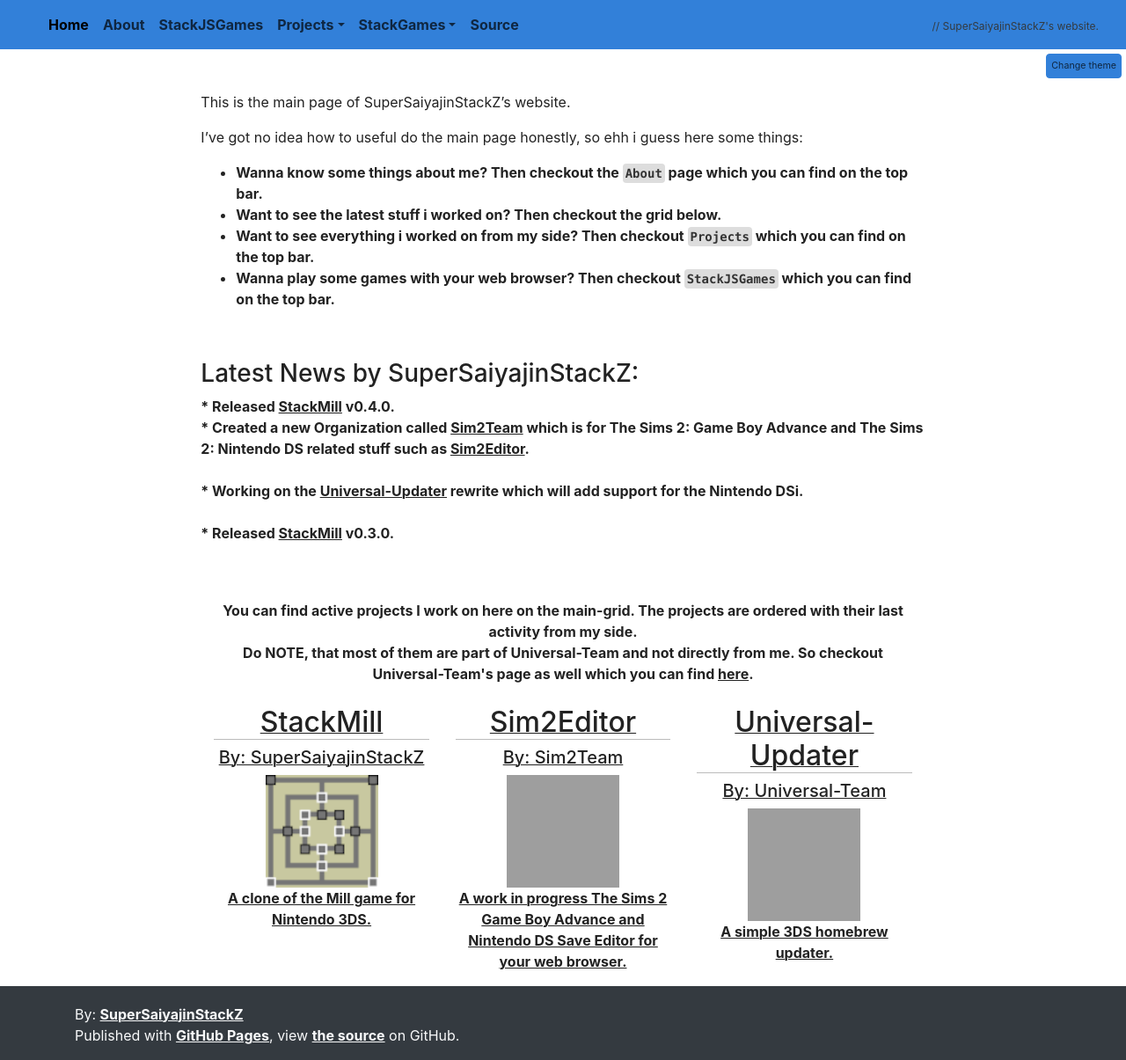
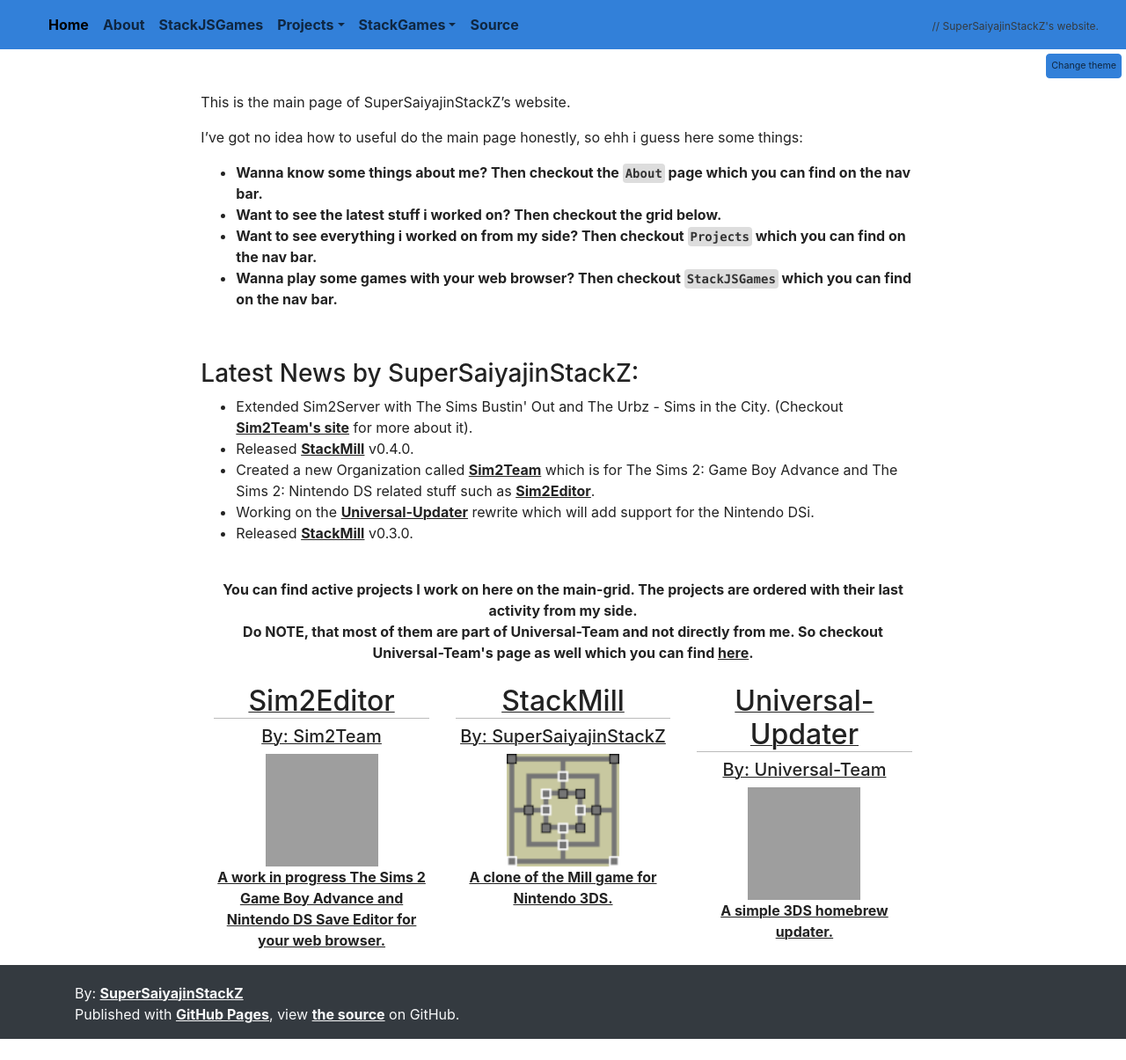
Before and after one commit to SuperSaiyajinStackZ/SuperSaiyajinStackZ.github.io, a Jekyll site: the page built from pages/index.md, in a window 1280 px wide. Shown: the whole page at 88% size. Built offline with Jekyll 4.4.1, drawn with Linux system fonts in a browser that asks for light colours; after the commit the page ends 1181 px from its top, so only the background shows below that; grey boxes are pictures that could not be loaded.

Commit message:
Update some things.

```diff
--- a/_includes/latest-news.html
+++ b/_includes/latest-news.html
@@ -1,11 +1,13 @@
 <!-- Latest News by me. ;P -->
 <br>
-<div>
+<div class="mb-3">
 	<h3>Latest News by SuperSaiyajinStackZ:</h3>
 
-	<b>* Released <a href="/stackgames/stackmill">StackMill</a> v0.4.0.</b><br>
-	<b>* Created a new Organization called <a href="https://github.com/Sim2Team">Sim2Team</a> which is for The Sims 2: Game Boy Advance and The Sims 2: Nintendo DS related stuff such as <a href="https://sim2team.github.io/Sim2Editor/">Sim2Editor</a>.</b><br><br>
-
-	<b>* Working on the <a href="https://github.com/Universal-Team/Universal-Updater">Universal-Updater</a> rewrite which will add support for the Nintendo DSi.</b><br><br>
-	<b>* Released <a href="/stackgames/stackmill">StackMill</a> v0.3.0.</b>
-</div><br>
+	<ul class="fw-bold">
+		<li>Extended Sim2Server with The Sims Bustin' Out and The Urbz - Sims in the City. (Checkout <a href="https://sim2team.github.io/">Sim2Team's site</a> for more about it).</li>
+		<li>Released <a href="/stackgames/stackmill">StackMill</a> v0.4.0.</li>
+		<li>Created a new Organization called <a href="https://github.com/Sim2Team">Sim2Team</a> which is for The Sims 2: Game Boy Advance and The Sims 2: Nintendo DS related stuff such as <a href="https://sim2team.github.io/Sim2Editor/">Sim2Editor</a>.</li>
+		<li>Working on the <a href="https://github.com/Universal-Team/Universal-Updater">Universal-Updater</a> rewrite which will add support for the Nintendo DSi.</li>
+		<li>Released <a href="/stackgames/stackmill">StackMill</a> v0.3.0.</li>
+	</ul>
+</div>
--- a/_includes/main-grid.html
+++ b/_includes/main-grid.html
@@ -4,6 +4,17 @@
 	<b>Do NOTE, that most of them are part of Universal-Team and not directly from me. So checkout Universal-Team's page as well which you can find <a href="https://universal-team.net">here</a>.</b><br><br>
 
 	<div class="row">
+		<div class="col-sm-4">
+			<a class="clean" href="https://sim2team.github.io/Sim2Editor/">
+				<div class="grid-tile">
+					<h2>Sim2Editor</h2>
+					<h5>By: Sim2Team</h5>
+					<img src="https://github.com/Sim2Team/Sim2Editor/raw/main/assets/images/icon.png" alt="Sim2Team icon" height="128" width="128">
+					<p class="grid-label">A work in progress The Sims 2 Game Boy Advance and Nintendo DS Save Editor for your web browser.</p>
+				</div>
+			</a>
+		</div>
+
 		<div class="col-sm-4">
 			<a class="clean" href="/stackgames/stackmill">
 				<div class="grid-tile">
@@ -14,18 +25,6 @@
 				</div>
 			</a>
 		</div>
-
-		<div class="col-sm-4">
-			<a class="clean" href="https://sim2team.github.io/Sim2Editor/">
-				<div class="grid-tile">
-					<h2>Sim2Editor</h2>
-					<h5>By: Sim2Team</h5>
-					<img src="https://github.com/Sim2Team/Sim2Editor/raw/main/assets/images/icon.png" alt="Sim2Editor icon" height="128" width="128">
-					<p class="grid-label">A work in progress The Sims 2 Game Boy Advance and Nintendo DS Save Editor for your web browser.</p>
-				</div>
-			</a>
-		</div>
-
 
 		<div class="col-sm-4">
 			<a class="clean" href="https://github.com/Universal-Team/Universal-Updater">
--- a/pages/index.md
+++ b/pages/index.md
@@ -9,10 +9,10 @@
 I've got no idea how to useful do the main page honestly, so ehh i guess here some things:
 
 
-- **Wanna know some things about me? Then checkout the `About` page which you can find on the top bar.**
+- **Wanna know some things about me? Then checkout the `About` page which you can find on the nav bar.**
 - **Want to see the latest stuff i worked on? Then checkout the grid below.**
-- **Want to see everything i worked on from my side? Then checkout `Projects` which you can find on the top bar.**
-- **Wanna play some games with your web browser? Then checkout `StackJSGames` which you can find on the top bar.**
+- **Want to see everything i worked on from my side? Then checkout `Projects` which you can find on the nav bar.**
+- **Wanna play some games with your web browser? Then checkout `StackJSGames` which you can find on the nav bar.**
 
 {% include latest-news.html %}
 
```
Also changed, not shown: pages/about.md (+1 -1 lines).
